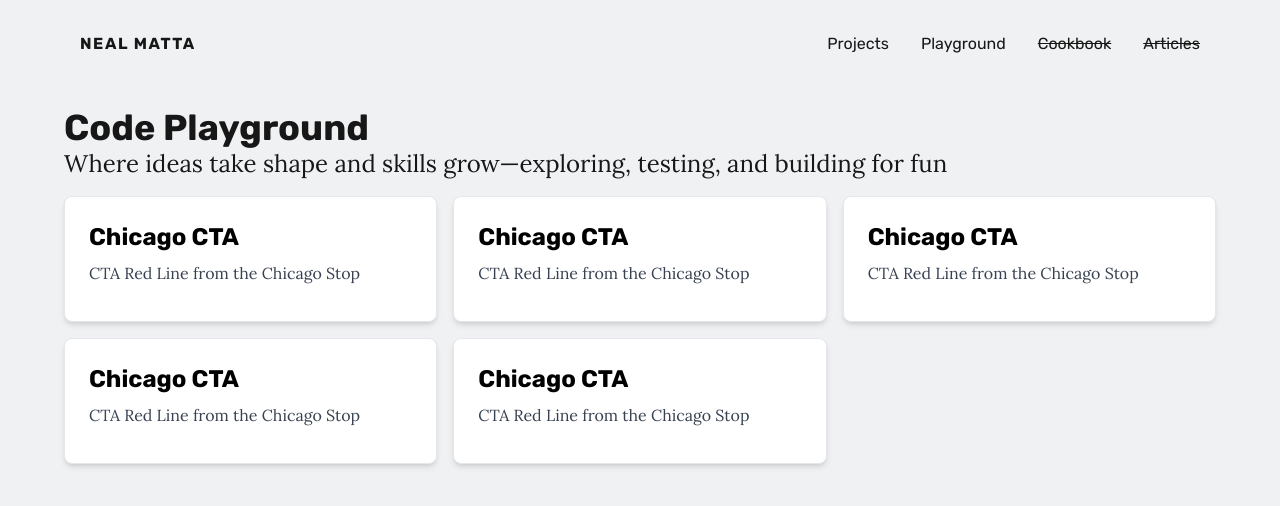
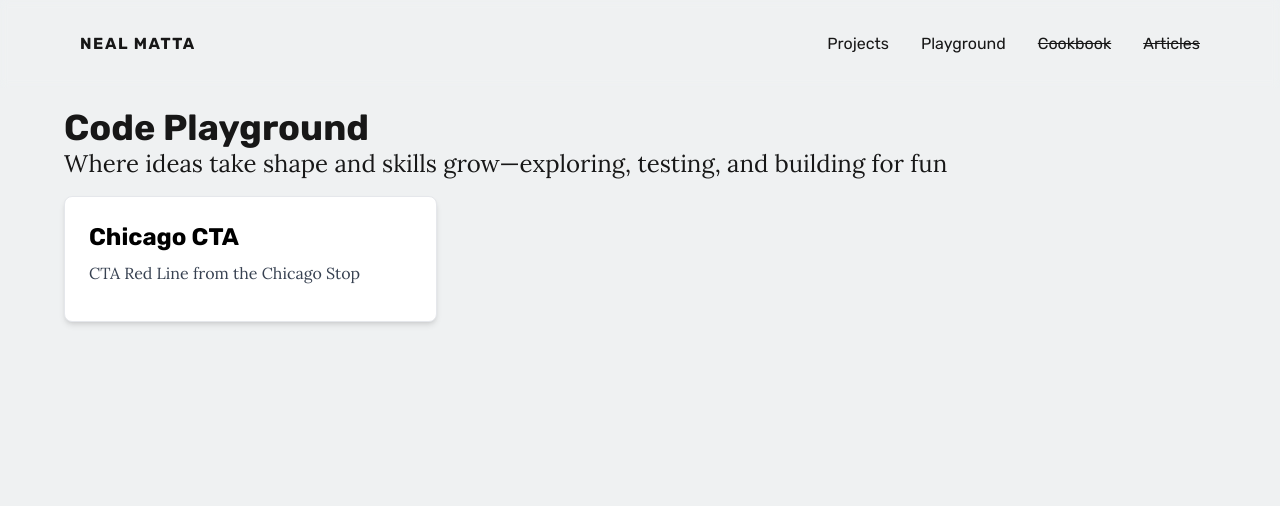
Before and after one commit to NealMatta/personal-website, a Next.js app: page /playground in a window 1280 px wide. Shown: the top 506 px of the page. Built offline with nearby package versions, Linux system fonts and the light colour scheme.

Commit message:
I realized that each card would be unique. So my initial approach had to change. I am now workingo on the Chicago CTA one

```diff
--- a/app/playground/[playgroundID]/page.tsx
+++ /dev/null
@@ -1,9 +0,0 @@
-export default async function SinglePlayground({
-  params,
-}: {
-  params: Promise<{ playgroundID: string }>;
-}) {
-  const projectID = (await params).playgroundID;
-
-  return <div>{projectID}</div>;
-}
--- /dev/null
+++ b/app/playground/chicagoCTA/page.tsx
@@ -0,0 +1,3 @@
+export default async function ChicagoCTA() {
+  return <div>Hello</div>;
+}
--- a/src/components/Playground/AllPlaygroundCards.tsx
+++ b/src/components/Playground/AllPlaygroundCards.tsx
@@ -1,16 +1,9 @@
-import PlaygroundCard from './PlaygroundCard';
-import Link from 'next/link';
+import ChicagoCta from './Cards/ChicagoCta';
 
 export default function AllPlaygroundCards() {
   return (
     <>
-      {[1, 2, 3, 4, 5].map((val, index) => (
-        <Link key={index} href={`/playground/${index}`} passHref>
-          <div className="">
-            <PlaygroundCard />
-          </div>
-        </Link>
-      ))}
+      <ChicagoCta />
     </>
   );
 }
--- /dev/null
+++ b/src/components/Playground/Cards/ChicagoCta.tsx
@@ -0,0 +1,10 @@
+import PlaygroundCard from '../PlaygroundCard';
+export default function ChicagoCta() {
+  return (
+    <PlaygroundCard
+      title="Chicago CTA"
+      details="CTA Red Line from the Chicago Stop"
+      url="chicagoCTA"
+    />
+  );
+}
--- a/src/components/Playground/PlaygroundCard.tsx
+++ b/src/components/Playground/PlaygroundCard.tsx
@@ -1,11 +1,24 @@
 import BarebonesCard from '../cards/BarebonesCard';
+import Link from 'next/link';
 
-export default function PlaygroundCard() {
+interface PlaygroundCardProps {
+  title: string;
+  details: string;
+  url: string;
+}
+
+export default function PlaygroundCard({
+  title,
+  details,
+  url,
+}: PlaygroundCardProps) {
   return (
-    <BarebonesCard title="Chicago CTA">
-      <p className="mb-3 font-normal text-gray-700 dark:text-gray-400">
-        CTA Red Line from the Chicago Stop
-      </p>
-    </BarebonesCard>
+    <Link href={`/playground/${url}`}>
+      <BarebonesCard title={title}>
+        <p className="mb-3 font-normal text-gray-700 dark:text-gray-400">
+          {details}
+        </p>
+      </BarebonesCard>
+    </Link>
   );
 }
```
